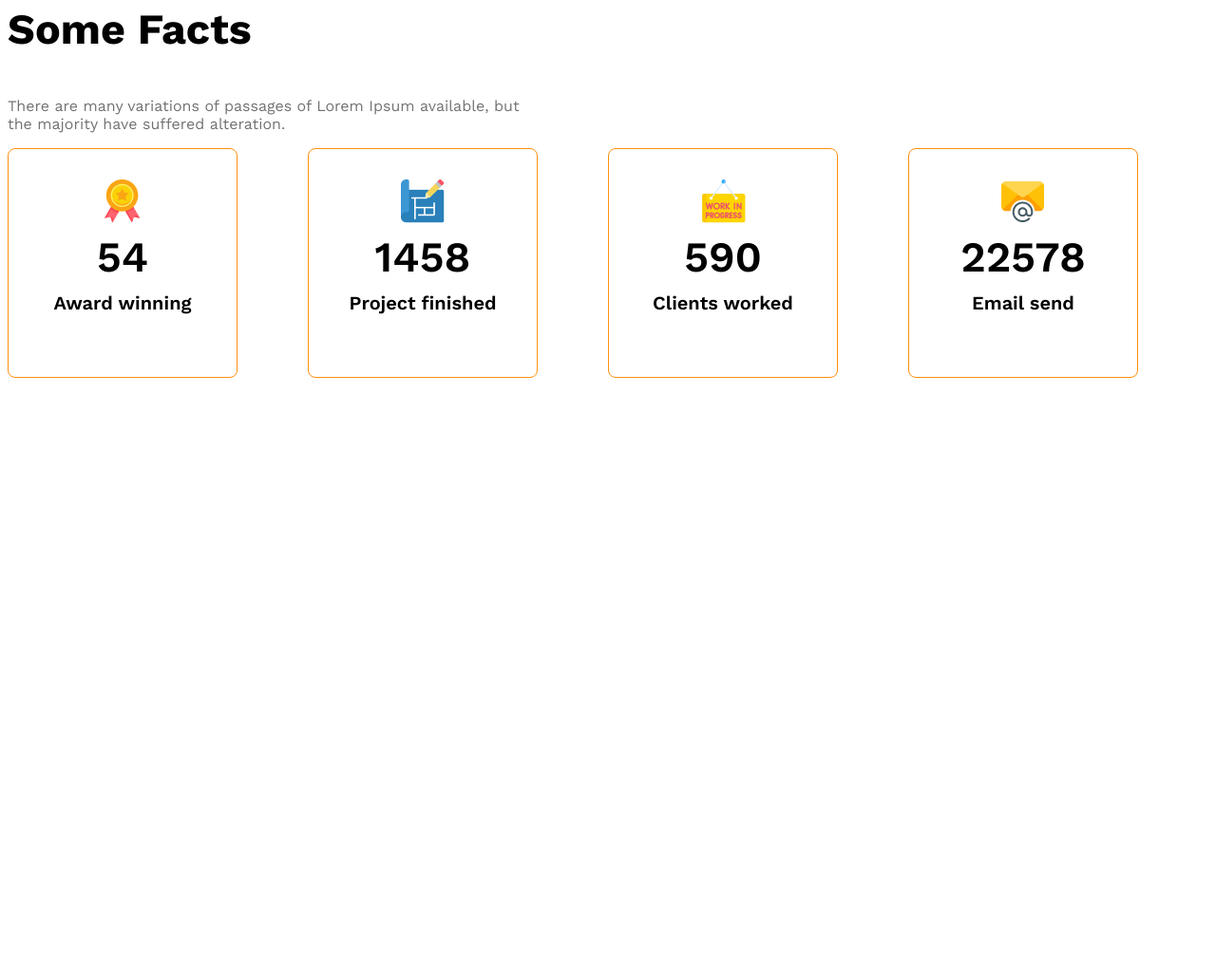
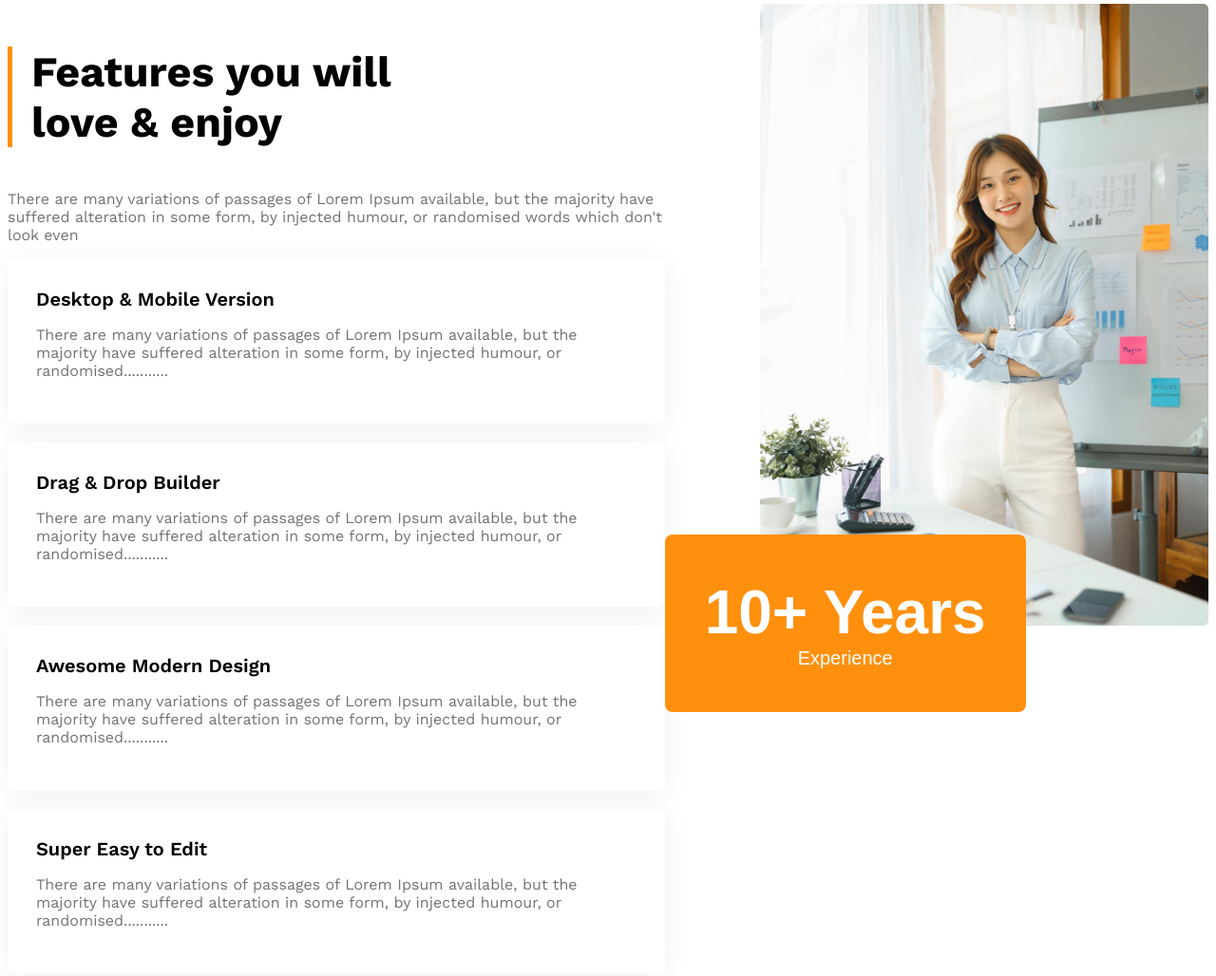
Before and after one commit to t-rethnee/G3-architects-web, a plain HTML site: page index.html in a window 1280 px wide. Shown: the part 1871-2899 px from the top of the page at 95% size. Before the commit the page ends 2399 px from the top, so only its background shows below. Drawn offline with nearby package versions, Linux system fonts and the light colour scheme.

Commit message:
added experience badge and made featured section responsive

```diff
--- a/index.html
+++ b/index.html
@@ -40,6 +40,39 @@
     <p class="feature-description text-light-gray">There are many variations of passages of Lorem Ipsum available, but the majority have suffered alteration in some form, by injected humour, or randomised words which don't look even</p>
    <button class="btn-primary">Explore More</button>
 </div>
+</section>
+<section class="features display-flex">
+    <div>
+        <h3 id="feature-section-title" class="section-title">Features you will<br>love & enjoy</h3>
+    <p class="text-light-gray">There are many variations of passages of
+        Lorem Ipsum available, but the majority have suffered alteration in some form, by injected humour, or randomised words which don't look even</p>
+    <div class="feature-card">
+        <h4 class="feature-title">Desktop & Mobile Version</h4>
+    <p class="text-light-gray">There are many variations of passages of Lorem Ipsum available, but the majority have suffered alteration in some form, by injected humour, or randomised...........</p>
+
+</div>
+    <div class="feature-card">
+        <h4 class="feature-title">Drag & Drop Builder</h4>
+    <p class="text-light-gray">There are many variations of passages of Lorem Ipsum available, but the majority have suffered alteration in some form, by injected humour, or randomised...........</p>
+
+</div>
+    <div class="feature-card">
+        <h4 class="feature-title">Awesome Modern Design</h4>
+    <p class="text-light-gray">There are many variations of passages of Lorem Ipsum available, but the majority have suffered alteration in some form, by injected humour, or randomised...........</p>
+
+</div>
+    <div class="feature-card">
+        <h4 class="feature-title">Super Easy to Edit</h4>
+    <p class="text-light-gray">There are many variations of passages of Lorem Ipsum available, but the majority have suffered alteration in some form, by injected humour, or randomised...........</p>
+
+</div>
+
+
+    </div>
+    <div class="featured-architect">
+        <img src="images/architect.png" alt="">
+        <button id="experience-badge" class="btn-primary"><span id="experience-year">10+ Years <br></span><span> Experience</span></button>
+    </div>
 </section>
 <section>
 <h3 class="section-title">Some Facts</h3>
--- a/styles/G.css
+++ b/styles/G.css
@@ -96,6 +96,40 @@ align-items: center;
 #quick-list{
     font-weight: 500;
 }
+.features{
+    gap: 100px;
+}
+#feature-section-title{
+    border-left: 5px solid #FF900E;
+    padding-left:20px ;
+}
+.feature-card{
+    padding: 30px;
+    border-radius: 8px;
+    box-shadow: 0 4px 30px 0 rgba(0, 0, 0, 0.06);
+    margin-bottom: 20px;
+}
+.feature-card .feature-title{
+    font-weight: 600;
+    font-size: 1.25rem;
+    margin-top: 0px;
+    margin-bottom: 0px;
+
+}
+#experience-badge{
+    padding: 45px 42px;
+    font-size: 1.25rem;
+    font-weight: 500;
+    margin-left: -100px;
+    margin-top: -100px;
+}
+#experience-year{
+    font-size: 4rem;
+    font-weight: 700;
+}
+.featured-architect img{
+    width: 100%;
+}
 .fact-container{
     display: grid;
     grid-template-columns: repeat(4, 1fr);
@@ -125,17 +159,21 @@ margin-top: 10px;
 }
 /* respoonsive media query */
 @media  screen and (max-width: 576px) {
-    .navbar, .nav-links, .teams{
+    .navbar, .nav-links, .teams, .features{
         flex-direction: column;
     }
-.team-img-container{
+.team-img-container, .fact-container{
     grid-template-columns: repeat(1,1fr);
 
 }
 .our-features{
     margin-left: 20px;
 }
-
+#experience-badge{
+    margin-top: 20px;
+    margin-bottom: 20px;
+    margin-left: 2px;
+}
 
 }
 @media screen and (min-width: 576px) and (max-width: 992px) {
```
